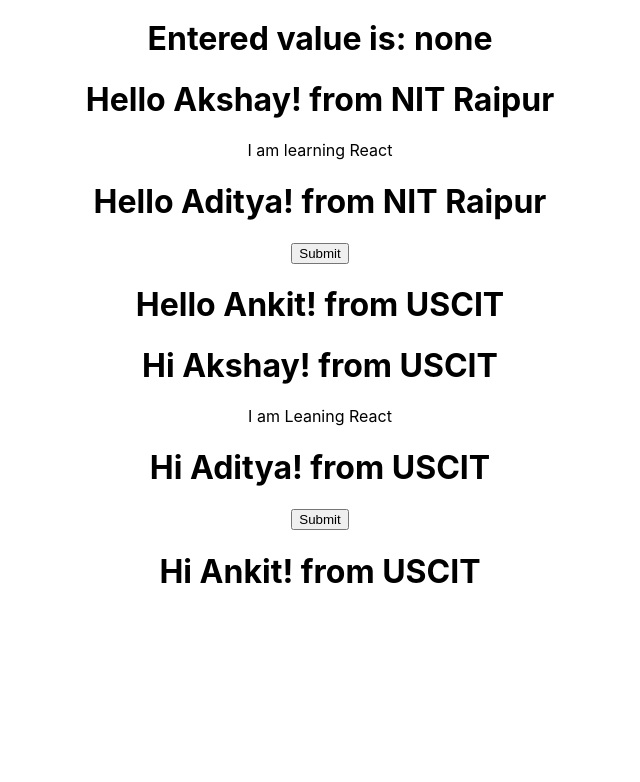
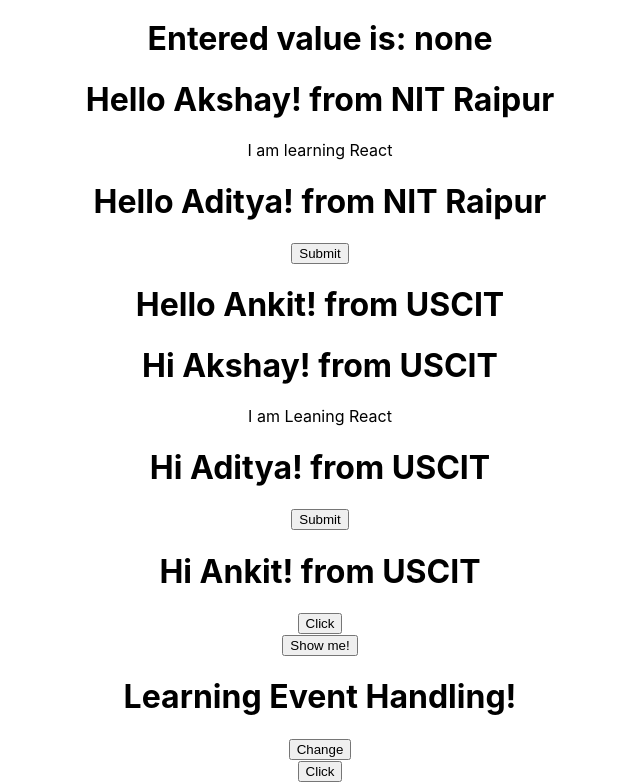
Before and after one commit to akshay2742/Practice_React, a React (Create React App) app: page / in a window 1280 px wide. Shown: the part 232-1014 px from the top of the page, without its empty margins (320-960 px from the left). Before the commit the page ends 844 px from the top, so only its background shows below. Built offline with nearby package versions, Linux system fonts and the light colour scheme.

Commit message:
Methods as props

```diff
--- a/src/App.js
+++ b/src/App.js
@@ -6,6 +6,11 @@ import Welcome from './components/greet';
 import Message from './components/message'
 import Counter from './components/counter';
 import Formdata from './components/Formdata';
+import CheckButton from './components/ButtonClick';
+import ClassClick from './components/ClassClick'
+import EventBind from './components/EventBind'
+import ParentComp from './components/ParentComp';
+
 
 function App() {
   return (
@@ -28,6 +33,10 @@ function App() {
      </Welcome>
      <Welcome name="Ankit" institute="USCIT"/>
 
+     <CheckButton />
+     <ClassClick />
+     <EventBind />
+     <ParentComp />
     </div>
   );
 }
--- /dev/null
+++ b/src/components/ButtonClick.js
@@ -0,0 +1,16 @@
+import React from 'react'
+
+function CheckButton() {
+
+    function buttonreact(){
+        console.log("Button Clicked!")
+    }
+
+    return (
+        <div>
+            <button onClick={() => buttonreact()}>Click</button>
+        </div>
+    )
+}
+
+export default CheckButton
--- /dev/null
+++ b/src/components/ChildComp.js
@@ -0,0 +1,11 @@
+import React from 'react'
+
+function ChildComp(props) {
+    return (
+        <div>
+            <button onClick={() => props.functionClick("Child")}>Click</button>
+        </div>
+    )
+}
+
+export default ChildComp
--- /dev/null
+++ b/src/components/ClassClick.js
@@ -0,0 +1,16 @@
+import React, { Component } from 'react'
+
+class ClassClick extends Component {
+
+    ClickMe(){
+        console.log("Class Clicked!")
+    }
+    render() {
+        return (
+            <div>
+                <button onClick={() => this.ClickMe()}>Show me!</button>
+            </div>
+        )
+    }
+}
+export default ClassClick
--- /dev/null
+++ b/src/components/EventBind.js
@@ -0,0 +1,31 @@
+import React, { Component } from 'react'
+
+
+class EventBind extends Component {
+
+    constructor(props) {
+        super(props)
+
+        this.state = {
+             text: "Learning Event Handling!"
+        }
+
+        this.change=this.change.bind(this)
+    }
+    change(){
+        this.setState((prevState) => ({
+            text: "Congrats! You have Learned Event Handling"
+        }),() => {console.log("Function Worked!")})
+    }
+
+    render() {
+        return (
+            <div>
+                <h1>{this.state.text}</h1>
+                <button onClick={this.change}>Change</button>
+            </div>
+        )
+    }
+}
+
+export default EventBind
--- /dev/null
+++ b/src/components/ParentComp.js
@@ -0,0 +1,27 @@
+import React, { Component } from 'react'
+import ChildComp from './ChildComp'
+
+class ParentComp extends Component {
+    constructor(props) {
+        super(props)
+
+        this.state = {
+             message: "Parent"
+        }
+        this.ClickHandler=this.ClickHandler.bind(this)
+    }
+
+    ClickHandler(childname){
+        alert(`Hello ${this.state.message} from ${childname}`)
+    }
+
+    render() {
+        return (
+            <div>
+                <ChildComp functionClick={this.ClickHandler} />
+            </div>
+        )
+    }
+}
+
+export default ParentComp
--- a/src/components/greet.js
+++ b/src/components/greet.js
@@ -1,10 +1,12 @@
 import React, { Component } from "react";
 
 class Welcome extends Component{
+
     render(){
+        const {name,institute}=this.props
         return (
             <div className="dummyClass">
-                <h1>Hi {this.props.name}! from {this.props.institute}</h1>
+                <h1>Hi {name}! from {institute}</h1>
                 {this.props.children}
             </div>
         )
```
